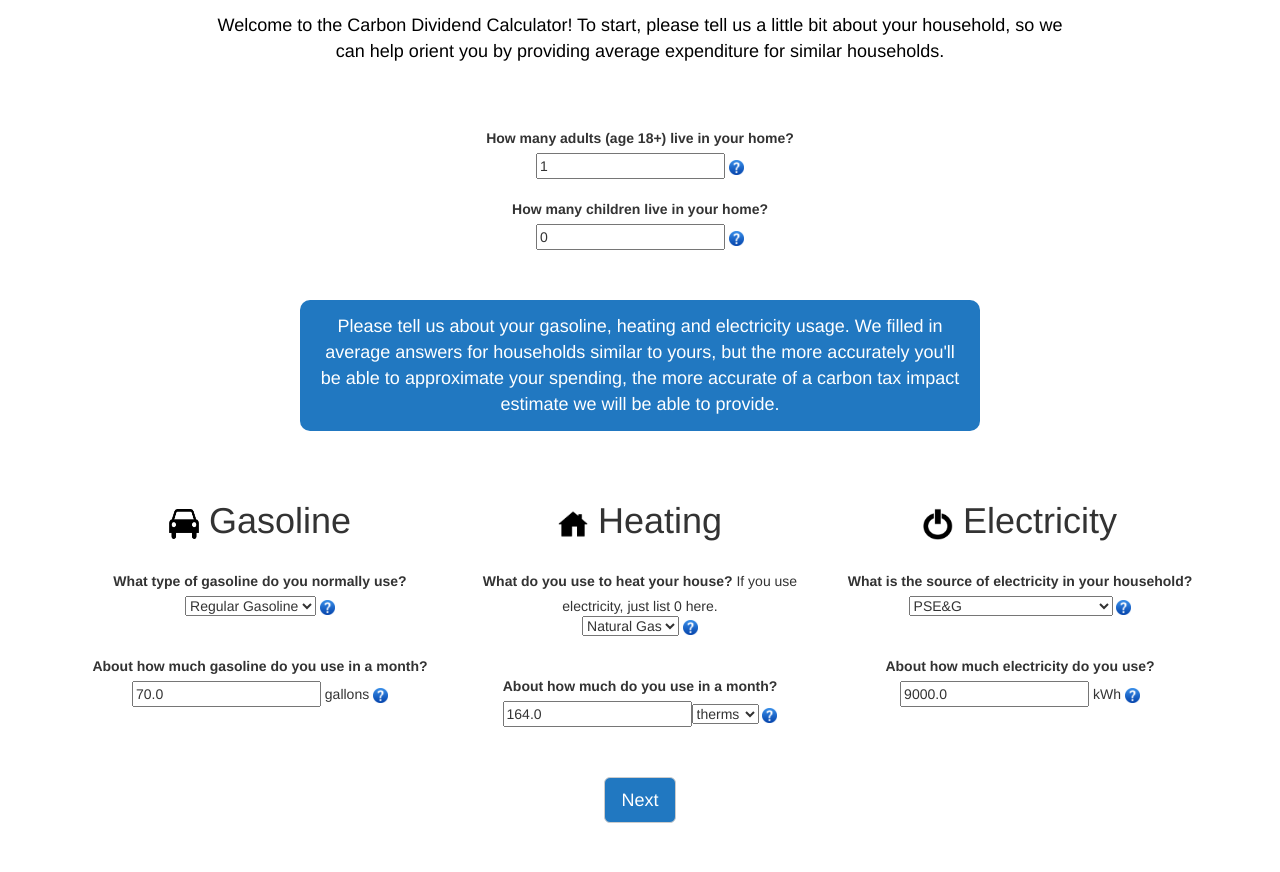
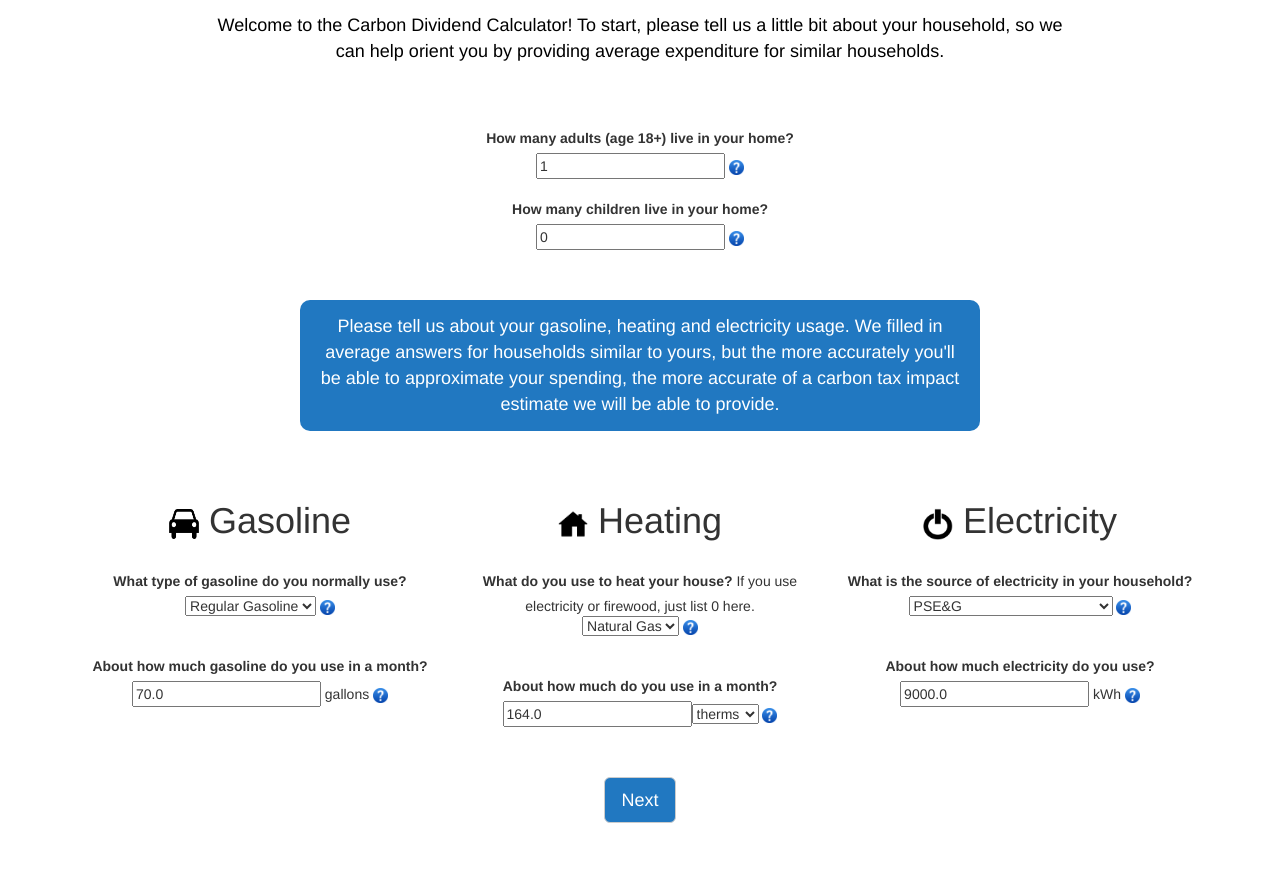
Before and after one commit to lujonathanh/njcdc, a Django app: page /calc/input/ in a window 1280 px wide. Shown: the part 220-1092 px from the top of the page. Run offline with Django 3.2, Linux system fonts and the light colour scheme; some libraries are stand-ins or nearby versions.

Commit message:
firewood

```diff
--- a/calc/templates/calc/input.html
+++ b/calc/templates/calc/input.html
@@ -160,7 +160,7 @@ form.input {
            </br>
                 <div >
                     <label>What do you use to heat your house?</label>
-                    If you use electricity, just list 0 here.
+                    If you use electricity or firewood, just list 0 here.
                     {% if input_form.heating_type.errors %}
                     {% for error in input_form.heating_type.errors %}
                         <div class="alert alert-danger">
```
